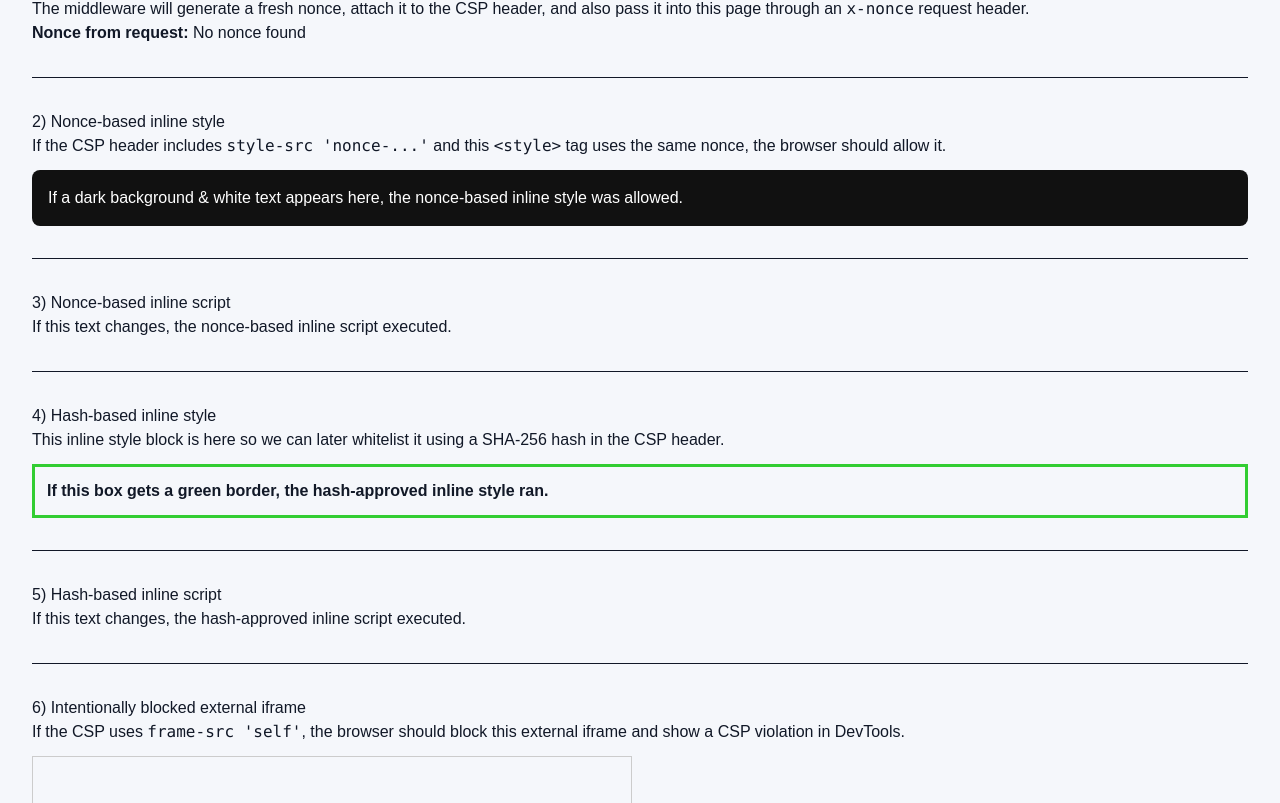
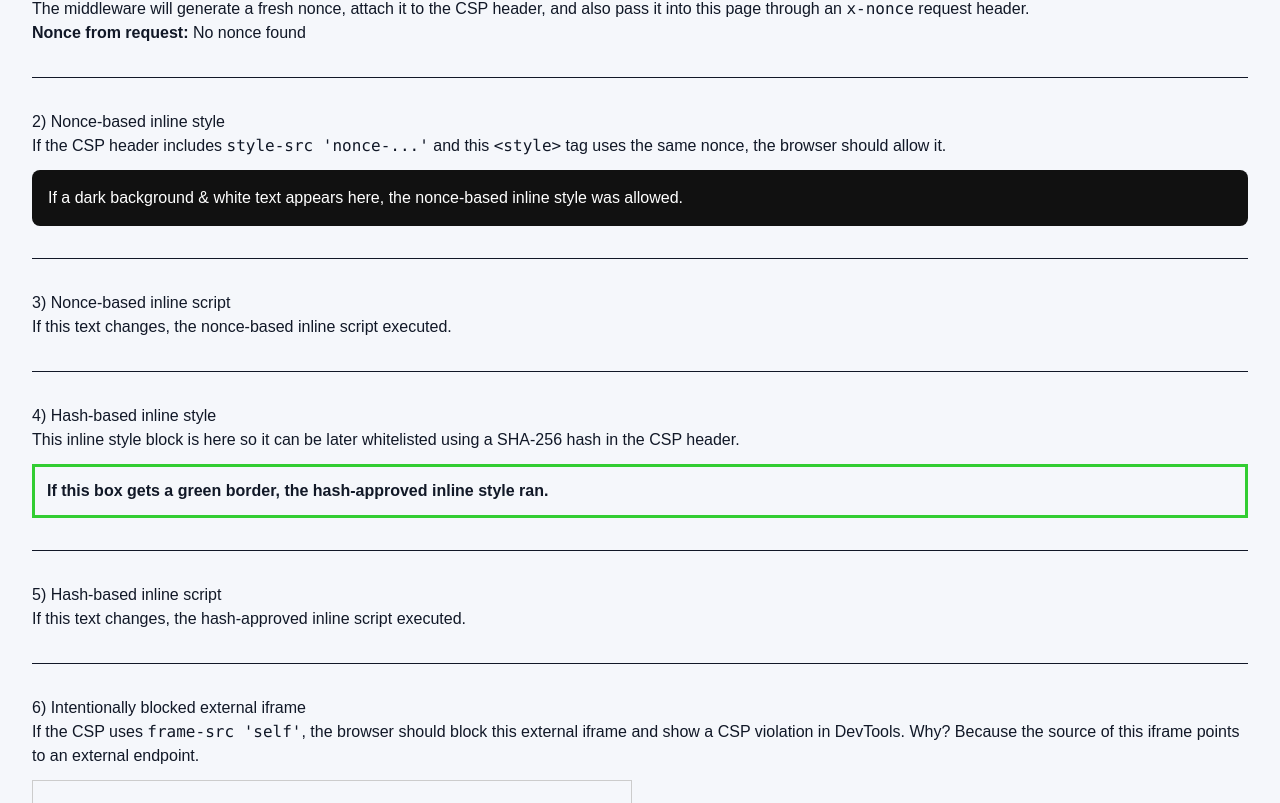
Before and after one commit to ZacIsrael/owasp-security-demo-api, a Next.js app in the folder frontend/: page /csp-demo in a window 1280 px wide. Shown: the part 245-1048 px from the top of the page. Built offline with nearby package versions, Linux system fonts and the light colour scheme; no server answers.

Commit message:
docs(csp-demo): clarify blocked iframe explanation in CSP demo UI
- add explanatory text describing that iframe is blocked because its source points to an external origin

```diff
--- a/frontend/app/csp-demo/page.tsx
+++ b/frontend/app/csp-demo/page.tsx
@@ -109,7 +109,7 @@ export default async function CspDemoPage() {
 
         {/* This inline style is trusted via SHA-256 hash rather than nonce */}
         <p>
-          This inline style block is here so we can later whitelist it using a
+          This inline style block is here so it can be later whitelisted using a
           SHA-256 hash in the CSP header.
         </p>
 
@@ -152,7 +152,8 @@ export default async function CspDemoPage() {
         {/* Explain why this iframe should violate the frame-src directive */}
         <p>
           If the CSP uses <code>frame-src 'self'</code>, the browser should
-          block this external iframe and show a CSP violation in DevTools.
+          block this external iframe and show a CSP violation in DevTools. Why?
+          Because the source of this iframe points to an external endpoint.
         </p>
 
         {/* Attempt to load an external iframe that should violate frame-src policy */}
```
